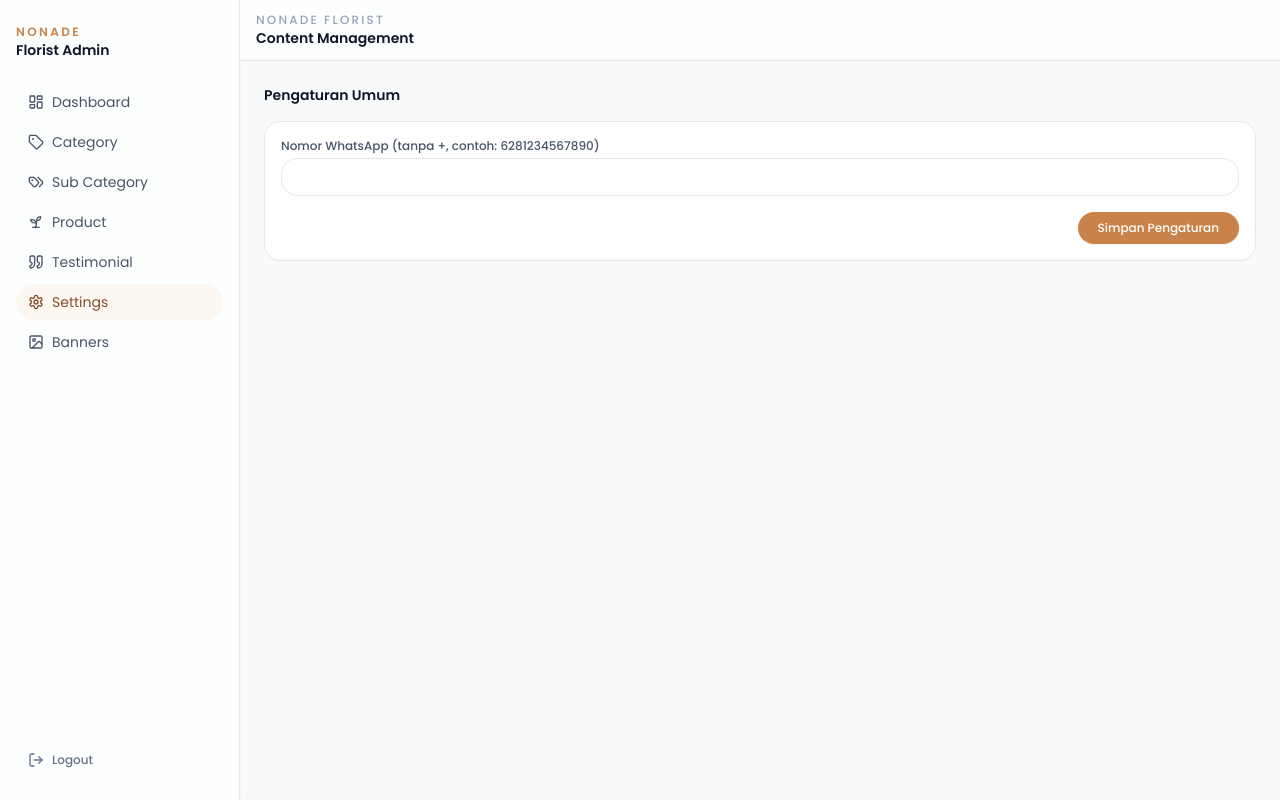
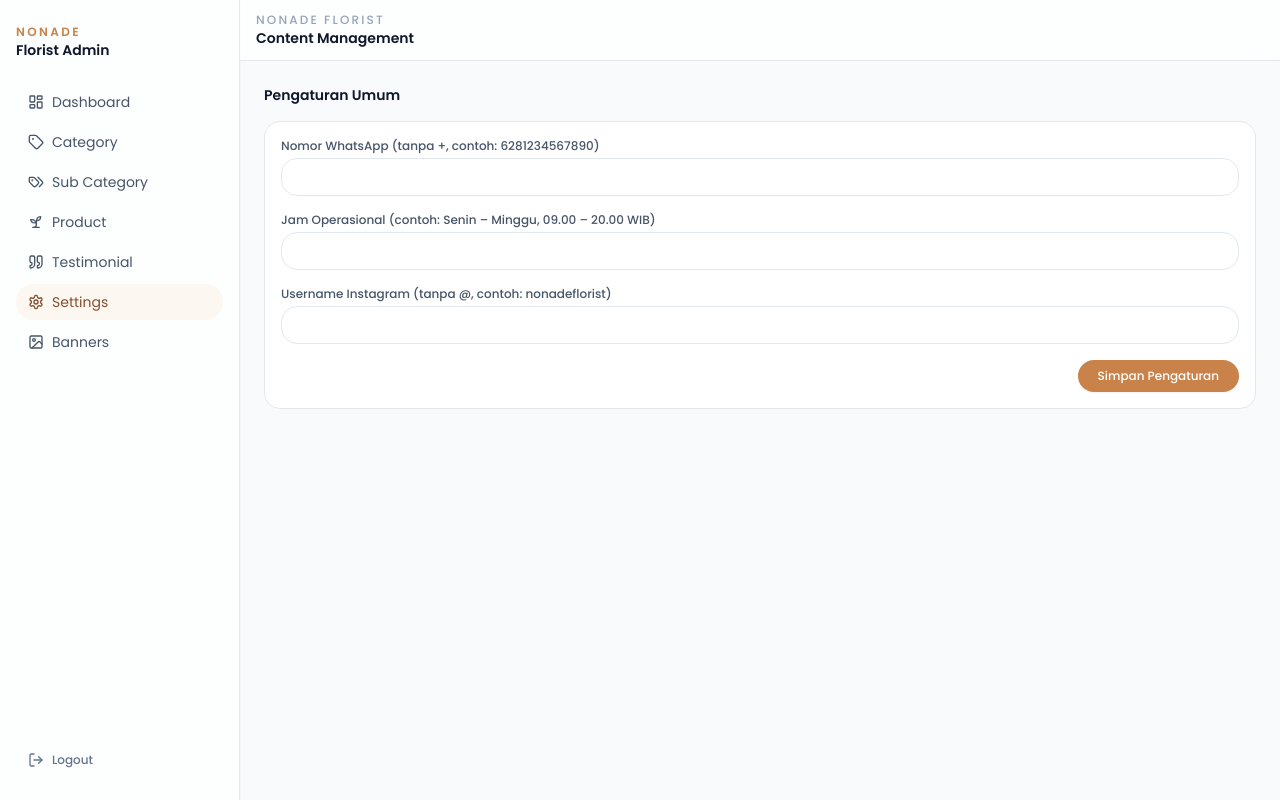
Before and after one commit to cecepns/nonadeflorist, a React (Vite) app in the folder frontend/: page /admin/settings in a window 1280 px wide. Built offline with nearby package versions, Linux system fonts and the light colour scheme; no server answers; sample sign-in values are in the browser's storage.

Commit message:
feat: init app

```diff
--- a/frontend/src/pages/admin/AdminSettings.jsx
+++ b/frontend/src/pages/admin/AdminSettings.jsx
@@ -5,6 +5,8 @@ const API_URL = 'https://api-inventory.isavralabel.com/nonadeflorist'
 
 function AdminSettings() {
   const [whatsappNumber, setWhatsappNumber] = useState('')
+  const [operationalHours, setOperationalHours] = useState('')
+  const [instagramHandle, setInstagramHandle] = useState('')
   const [loading, setLoading] = useState(true)
   const [saving, setSaving] = useState(false)
   const [message, setMessage] = useState('')
@@ -14,12 +16,12 @@ function AdminSettings() {
     axios
       .get(`${API_URL}/api/settings`)
       .then((res) => {
-        const whatsapp = res.data.find(
-          (item) => item.key === 'whatsapp_number',
-        )
-        if (whatsapp) {
-          setWhatsappNumber(whatsapp.value)
-        }
+        const getValue = (key) =>
+          res.data.find((item) => item.key === key)?.value || ''
+
+        setWhatsappNumber(getValue('whatsapp_number'))
+        setOperationalHours(getValue('operational_hours'))
+        setInstagramHandle(getValue('instagram_handle'))
       })
       .catch(() => {
         // ignore, keep default empty state
@@ -32,12 +34,20 @@ function AdminSettings() {
     setSaving(true)
     setMessage('')
     try {
-      await axios.put(`${API_URL}/api/settings/whatsapp_number`, {
-        value: whatsappNumber,
-      })
-      setMessage('Nomor WhatsApp berhasil disimpan.')
+      await Promise.all([
+        axios.put(`${API_URL}/api/settings/whatsapp_number`, {
+          value: whatsappNumber,
+        }),
+        axios.put(`${API_URL}/api/settings/operational_hours`, {
+          value: operationalHours,
+        }),
+        axios.put(`${API_URL}/api/settings/instagram_handle`, {
+          value: instagramHandle,
+        }),
+      ])
+      setMessage('Pengaturan berhasil disimpan.')
     } catch {
-      setMessage('Gagal menyimpan nomor WhatsApp.')
+      setMessage('Gagal menyimpan pengaturan.')
     } finally {
       setSaving(false)
     }
@@ -67,6 +77,30 @@ function AdminSettings() {
           />
         </div>
 
+        <div>
+          <label className="mb-1 block text-xs font-medium text-slate-600">
+            Jam Operasional (contoh: Senin – Minggu, 09.00 – 20.00 WIB)
+          </label>
+          <input
+            value={operationalHours}
+            onChange={(e) => setOperationalHours(e.target.value)}
+            disabled={loading}
+            className="w-full rounded-2xl border border-slate-200 px-3 py-2 text-sm outline-none ring-primary-200 focus:ring-2 disabled:bg-slate-100"
+          />
+        </div>
+
+        <div>
+          <label className="mb-1 block text-xs font-medium text-slate-600">
+            Username Instagram (tanpa @, contoh: nonadeflorist)
+          </label>
+          <input
+            value={instagramHandle}
+            onChange={(e) => setInstagramHandle(e.target.value)}
+            disabled={loading}
+            className="w-full rounded-2xl border border-slate-200 px-3 py-2 text-sm outline-none ring-primary-200 focus:ring-2 disabled:bg-slate-100"
+          />
+        </div>
+
         <div className="flex items-center justify-between gap-4">
           {message && (
             <p className="text-xs text-slate-600">
```
